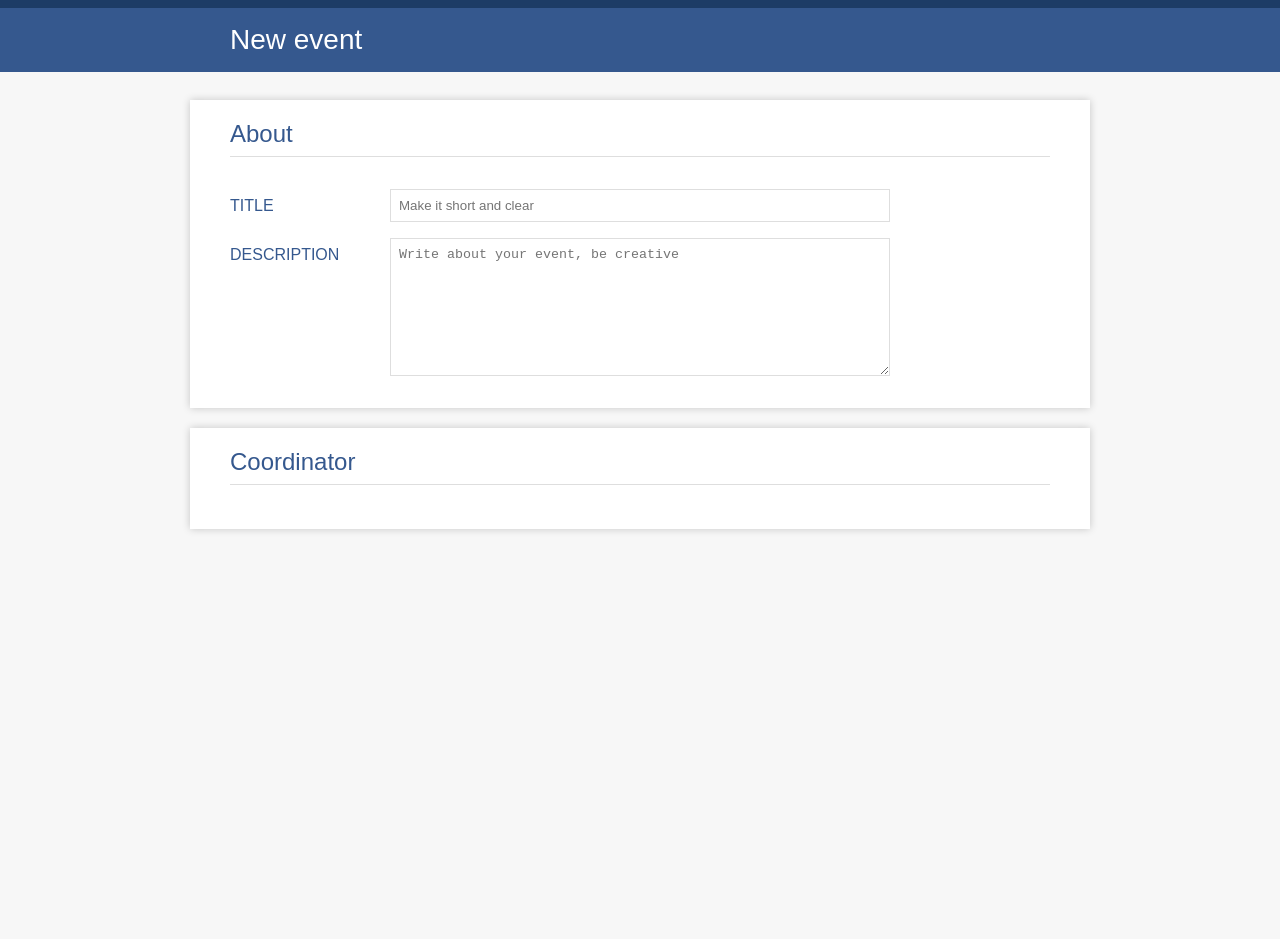
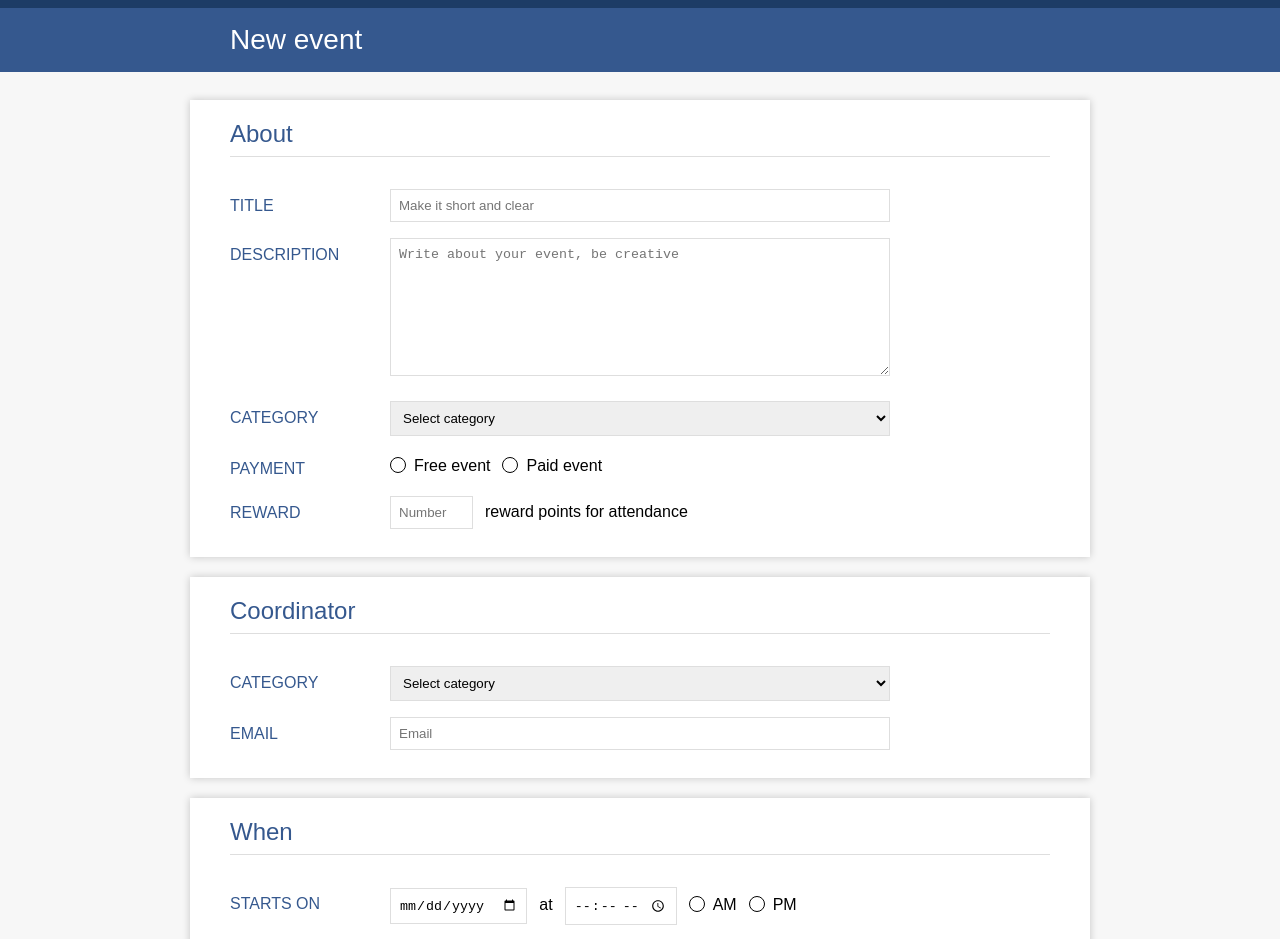
Before and after one commit to kownacki/ubs-task, a React (Create React App) app: page / in a window 1280 px wide. Shown: the top 939 px of the page. Before the commit the page ends 800 px from the top, so only its background shows below. Built offline with nearby package versions, Linux system fonts and the light colour scheme.

Commit message:
Finish populating sections with inputs.

```diff
--- a/src/components/App.tsx
+++ b/src/components/App.tsx
@@ -2,8 +2,9 @@ import React, { FC } from 'react';
 import styled from 'styled-components';
 import '../index.css';
 import { Header } from './Header';
-import { Section } from './Section';
 import { AboutSection } from './sections/AboutSection';
+import { CoordinatorSection } from './sections/CoordinatorSection';
+import { WhenSection } from './sections/WhenSection';
 
 const Root = styled.div`
 `;
@@ -23,7 +24,8 @@ export const App: FC = () => {
       <Header />
       <Contents>
         <AboutSection />
-        <Section title="Coordinator" />
+        <CoordinatorSection />
+        <WhenSection />
       </Contents>
     </Root>
   );
--- a/src/components/FormLine.tsx
+++ b/src/components/FormLine.tsx
@@ -14,6 +14,11 @@ const Label = styled.div`
 
 const InputsContainer = styled.div`
   flex: 1;
+  line-height: 28px;
+
+  & > * {
+    margin-right: 12px;
+  }
 `;
 
 export interface FormLineProps {
--- /dev/null
+++ b/src/components/form-elements/Date.tsx
@@ -0,0 +1,7 @@
+import styled from 'styled-components';
+
+export const Date = styled.input.attrs({ type: 'date' })`
+  border: solid 1px var(--dark-grey);
+  padding: 8px;
+  box-sizing: border-box;
+`;
--- /dev/null
+++ b/src/components/form-elements/Radio.tsx
@@ -0,0 +1,48 @@
+import styled from 'styled-components';
+
+export const Radio = styled.input.attrs({ type: 'radio' })`
+  appearance: none;
+  position: relative;
+  top: 2px;
+  margin: 0 8px 0 0;
+  width: 16px;
+  height: 16px;
+
+  &:before, &:after {
+    content: "";
+    display: block;
+    border-radius: 100%;
+    transition: all 100ms linear;
+  }
+
+  /* outer dot */
+  &:before {
+    border-width: 1px;
+    border-style: solid;
+    border-color: var(--font-color);
+    position: absolute;
+    top: 0;
+    left: 0;
+    right: 0;
+    bottom: 0;
+  }
+
+  /* inner dot */
+  &:after {
+    width: 8px;
+    height: 8px;
+    margin: 4px;
+    background-color: var(--primary-color);
+    position: relative;
+    opacity: 0;
+  }
+
+  &:checked {
+    &:before {
+      border-color: var(--primary-color);
+    }
+    &:after {
+      opacity: 1;
+    }
+  }
+`;
--- /dev/null
+++ b/src/components/form-elements/Select.tsx
@@ -0,0 +1,8 @@
+import styled from 'styled-components';
+
+export const Select = styled.select`
+  border: solid 1px var(--dark-grey);
+  padding: 8px;
+  box-sizing: border-box;
+  width: 100%;
+`;
--- a/src/components/form-elements/TextField.tsx
+++ b/src/components/form-elements/TextField.tsx
@@ -1,8 +1,11 @@
-import styled from 'styled-components';
+import styled, { css } from 'styled-components';
 
-export const TextField = styled.input`
+export const TextField = styled.input<{fullWidth?: boolean}>`
   border: solid 1px var(--dark-grey);
   padding: 8px;
   box-sizing: border-box;
-  width: 100%;
+
+  ${(props) => props.fullWidth && css`
+    width: 100%;
+  `}
 `;
--- /dev/null
+++ b/src/components/form-elements/Time.tsx
@@ -0,0 +1,7 @@
+import styled from 'styled-components';
+
+export const Time = styled.input.attrs({ type: 'time' })`
+  border: solid 1px var(--dark-grey);
+  padding: 8px;
+  box-sizing: border-box;
+`;
--- a/src/components/sections/AboutSection.tsx
+++ b/src/components/sections/AboutSection.tsx
@@ -1,14 +1,17 @@
-import React, {FC} from 'react';
+import React, { FC } from 'react';
 import { Section } from '../Section';
 import { FormLine } from '../FormLine';
 import { TextField } from '../form-elements/TextField';
 import { TextArea } from '../form-elements/TextArea';
+import { Select } from '../form-elements/Select';
+import { Radio } from '../form-elements/Radio';
 
 export const AboutSection: FC = () => {
   return (
     <Section title="About">
       <FormLine label="Title">
         <TextField
+          fullWidth
           placeholder="Make it short and clear"
         />
       </FormLine>
@@ -18,6 +21,32 @@ export const AboutSection: FC = () => {
           rows={8}
         />
       </FormLine>
+      <FormLine label="Category">
+        <Select value="" onChange={() => console.log('')}>
+          <option value="" disabled hidden>Select category</option>
+          <option value="volvo">Volvo</option>
+          <option value="saab">Saab</option>
+          <option value="fiat">Fiat</option>
+          <option value="audi">Audi</option>
+        </Select>
+      </FormLine>
+      <FormLine label="Payment">
+        <span>
+          <Radio name="payment" value="dewey" id="dewey" />
+          <label htmlFor="dewey">Free event</label>
+        </span>
+        <span>
+          <Radio name="payment" value="louie" id="louie" />
+          <label htmlFor="louie">Paid event</label>
+        </span>
+      </FormLine>
+      <FormLine label="Reward">
+        <TextField
+          placeholder="Number"
+          size={6}
+        />
+        <span>reward points for attendance</span>
+      </FormLine>
     </Section>
   );
 };
--- /dev/null
+++ b/src/components/sections/CoordinatorSection.tsx
@@ -0,0 +1,27 @@
+import React, {FC} from 'react';
+import { Section } from '../Section';
+import { FormLine } from '../FormLine';
+import { TextField } from '../form-elements/TextField';
+import { Select } from '../form-elements/Select';
+
+export const CoordinatorSection: FC = () => {
+  return (
+    <Section title="Coordinator">
+      <FormLine label="Category">
+        <Select value="" onChange={() => console.log('')}>
+          <option value="" disabled hidden>Select category</option>
+          <option value="volvo">Volvo</option>
+          <option value="saab">Saab</option>
+          <option value="fiat">Fiat</option>
+          <option value="audi">Audi</option>
+        </Select>
+      </FormLine>
+      <FormLine label="Email">
+        <TextField
+          fullWidth
+          placeholder="Email"
+        />
+      </FormLine>
+    </Section>
+  );
+};
--- /dev/null
+++ b/src/components/sections/WhenSection.tsx
@@ -0,0 +1,34 @@
+import React, { FC } from 'react';
+import { Section } from '../Section';
+import { FormLine } from '../FormLine';
+import { TextField } from '../form-elements/TextField';
+import { Date } from '../form-elements/Date';
+import { Time } from '../form-elements/Time';
+import { Radio } from '../form-elements/Radio';
+
+export const WhenSection: FC = () => {
+  return (
+    <Section title="When">
+      <FormLine label="Starts on">
+        <Date />
+        <span>at</span>
+        <Time />
+        <span>
+          <Radio name="am" value="am" id="am" />
+          <label htmlFor="am">AM</label>
+        </span>
+        <span>
+          <Radio name="pm" value="pm" id="pm" />
+          <label htmlFor="pm">PM</label>
+        </span>
+      </FormLine>
+      <FormLine label="Duration">
+        <TextField
+          placeholder="Number"
+          size={6}
+        />
+        <span>hour</span>
+      </FormLine>
+    </Section>
+  );
+};
--- a/src/index.css
+++ b/src/index.css
@@ -6,6 +6,8 @@ body {
   --primary-color-dark: #1D3C66;
   --light-grey: #F7F7F7;
   --dark-grey: #dedede;
+  --font-color: #000000;
+  color: var(--font-color);
   background: var(--light-grey);
 }
 
```
Also changed, not shown: 1 other file (tests, documents, lock files or other folders).
